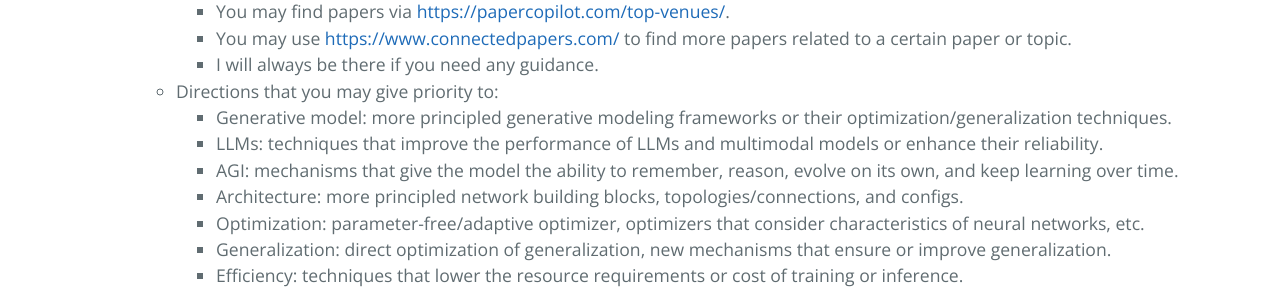
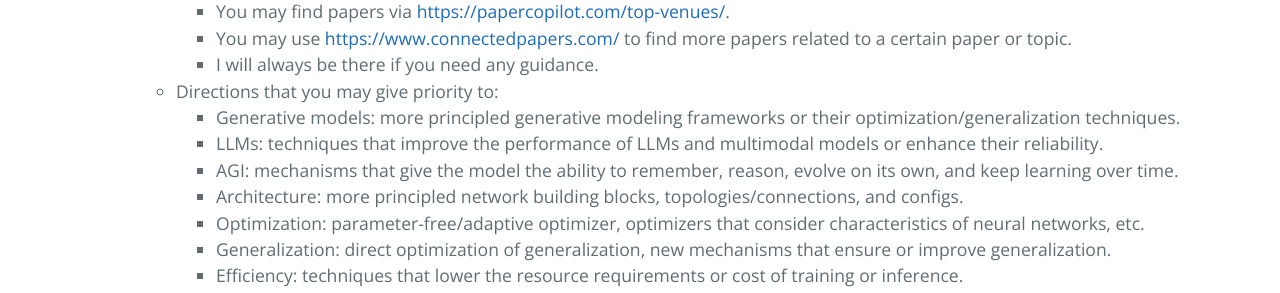
Before and after one commit to ZhimingZhou/zhimingzhou.github.io, a Jekyll site: the page built from _posts/2020-12-09-Prospective-Students.md, in a window 1280 px wide and 900 px high, scrolled down 634 px. Shown: the part 155-448 px from the top of the window. Built offline with Jekyll 4.4.1, drawn with Linux system fonts in a browser that asks for light colours.

Commit message:
Update 2020-12-09-Prospective-Students.md

```diff
--- a/_posts/2020-12-09-Prospective-Students.md
+++ b/_posts/2020-12-09-Prospective-Students.md
@@ -29,7 +29,7 @@ I’m looking for TALENTED students with GENUINE enthusiasm for FUNDAMENTAL rese
 		- You may use [https://www.connectedpapers.com/](https://www.connectedpapers.com/) to find more papers related to a certain paper or topic.
 		- I will always be there if you need any guidance.
 	- Directions that you may give priority to:
-		- Generative model: more principled generative modeling frameworks or their optimization/generalization techniques.
+		- Generative models: more principled generative modeling frameworks or their optimization/generalization techniques.
 		- LLMs: techniques that improve the performance of LLMs and multimodal models or enhance their reliability.
 		- AGI: mechanisms that give the model the ability to remember, reason, evolve on its own, and keep learning over time.
 		- Architecture: more principled network building blocks, topologies/connections, and configs.
```
